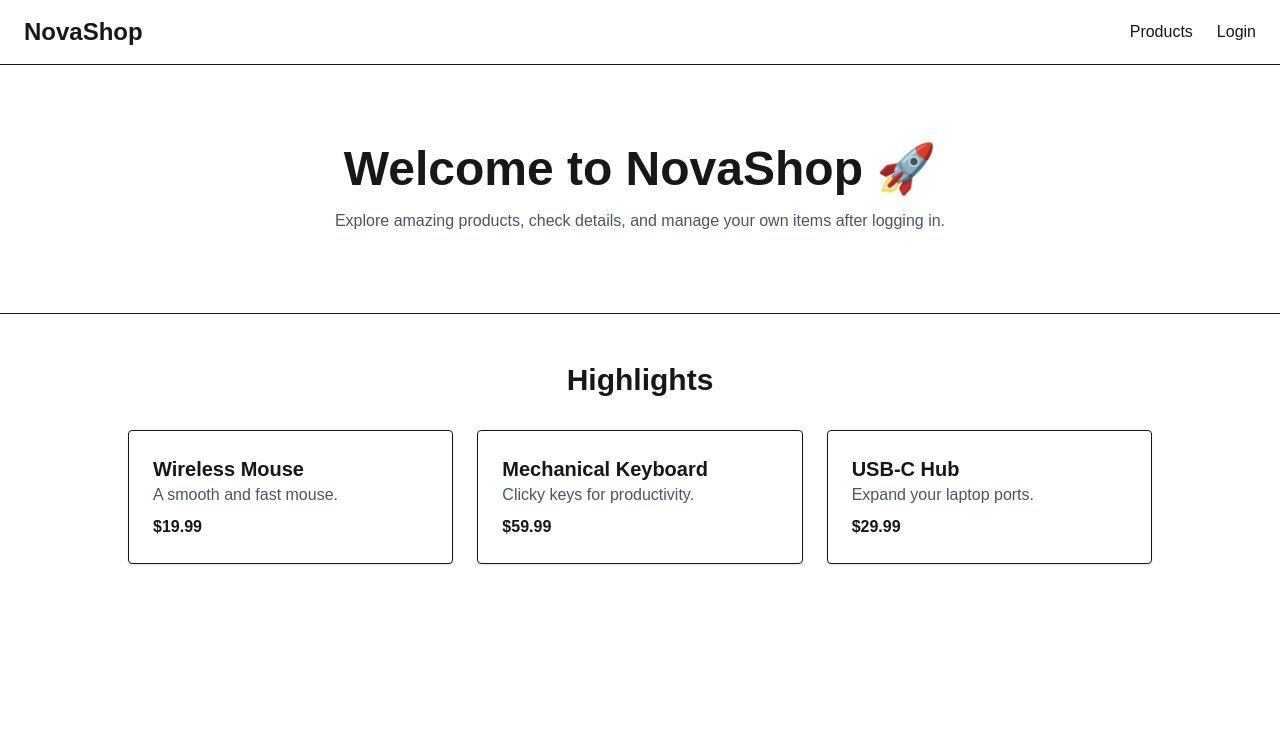
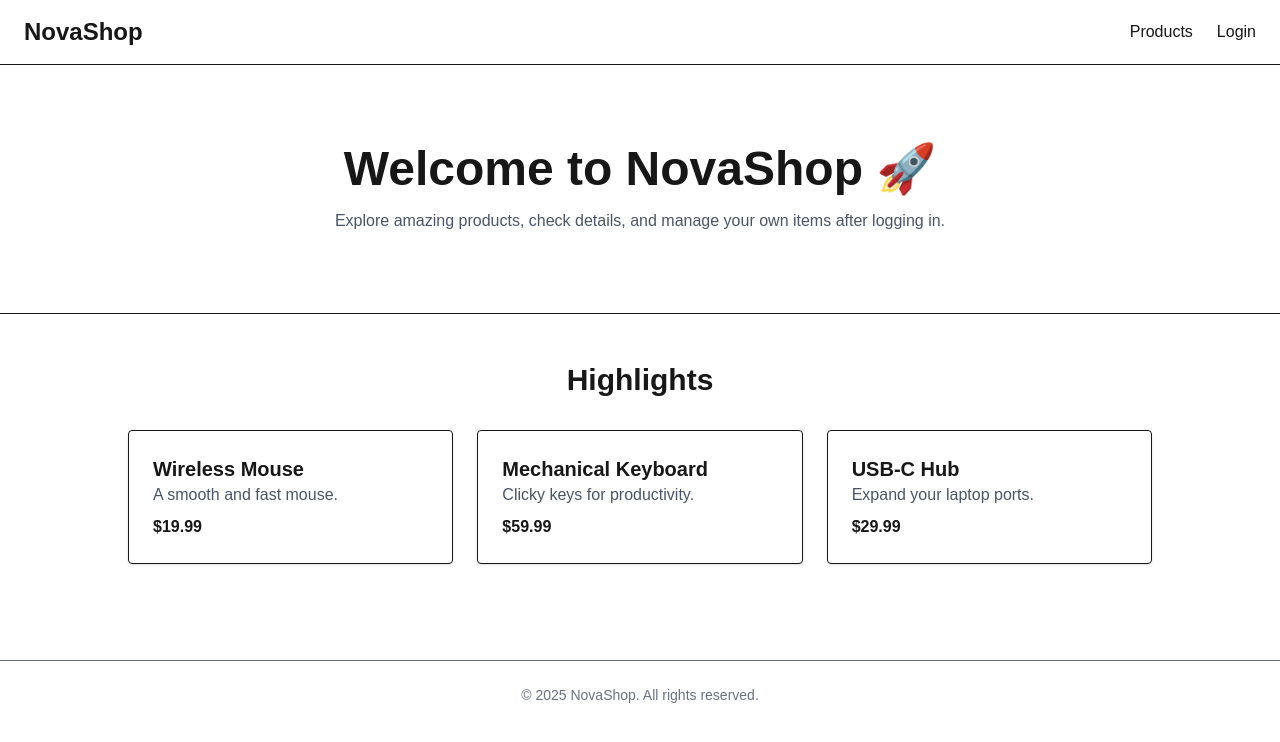
Before and after one commit to hurayrakhan/Nova_Shop, a Next.js app: page / in a window 1280 px wide. Shown: the top 742 px of the page. Built offline with nearby package versions, Linux system fonts and the light colour scheme.

Commit message:
added footer

```diff
--- /dev/null
+++ b/src/app/components/Footer.jsx
@@ -0,0 +1,7 @@
+export default function Footer() {
+  return (
+    <footer className="text-center py-6 border-t mt-12 text-sm text-gray-500">
+      © {new Date().getFullYear()} NovaShop. All rights reserved.
+    </footer>
+  );
+}
--- a/src/app/page.js
+++ b/src/app/page.js
@@ -1,3 +1,4 @@
+import Footer from "./components/Footer";
 import Hero from "./components/Hero";
 import Navbar from "./components/Navbar";
 import ProductHighlights from "./components/ProductHighlights";
@@ -10,7 +11,7 @@ export default function HomePage() {
         <Hero></Hero>
         <ProductHighlights></ProductHighlights>
       </main>
-
+      <Footer></Footer>
     </>
   );
 }
```
